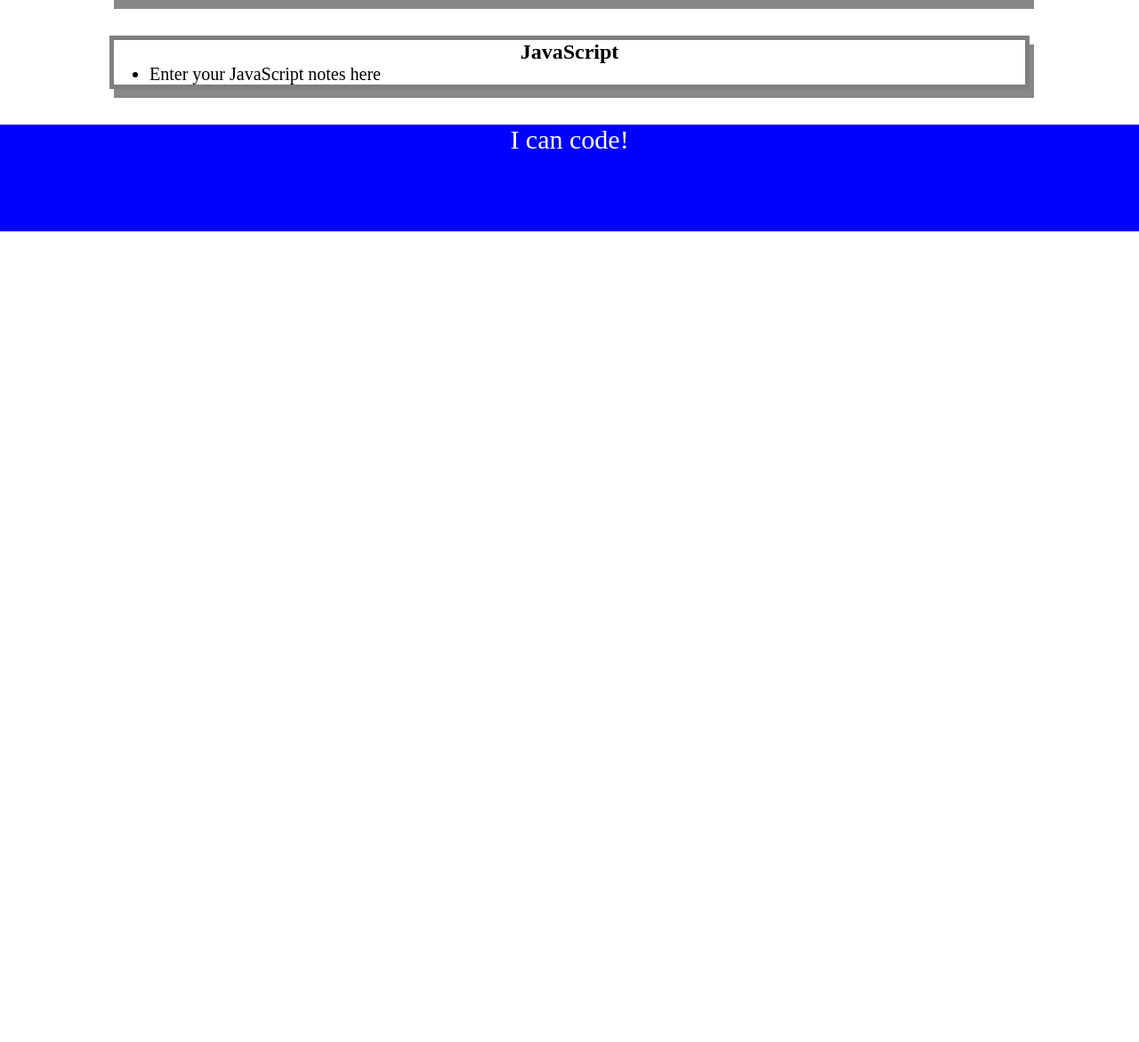
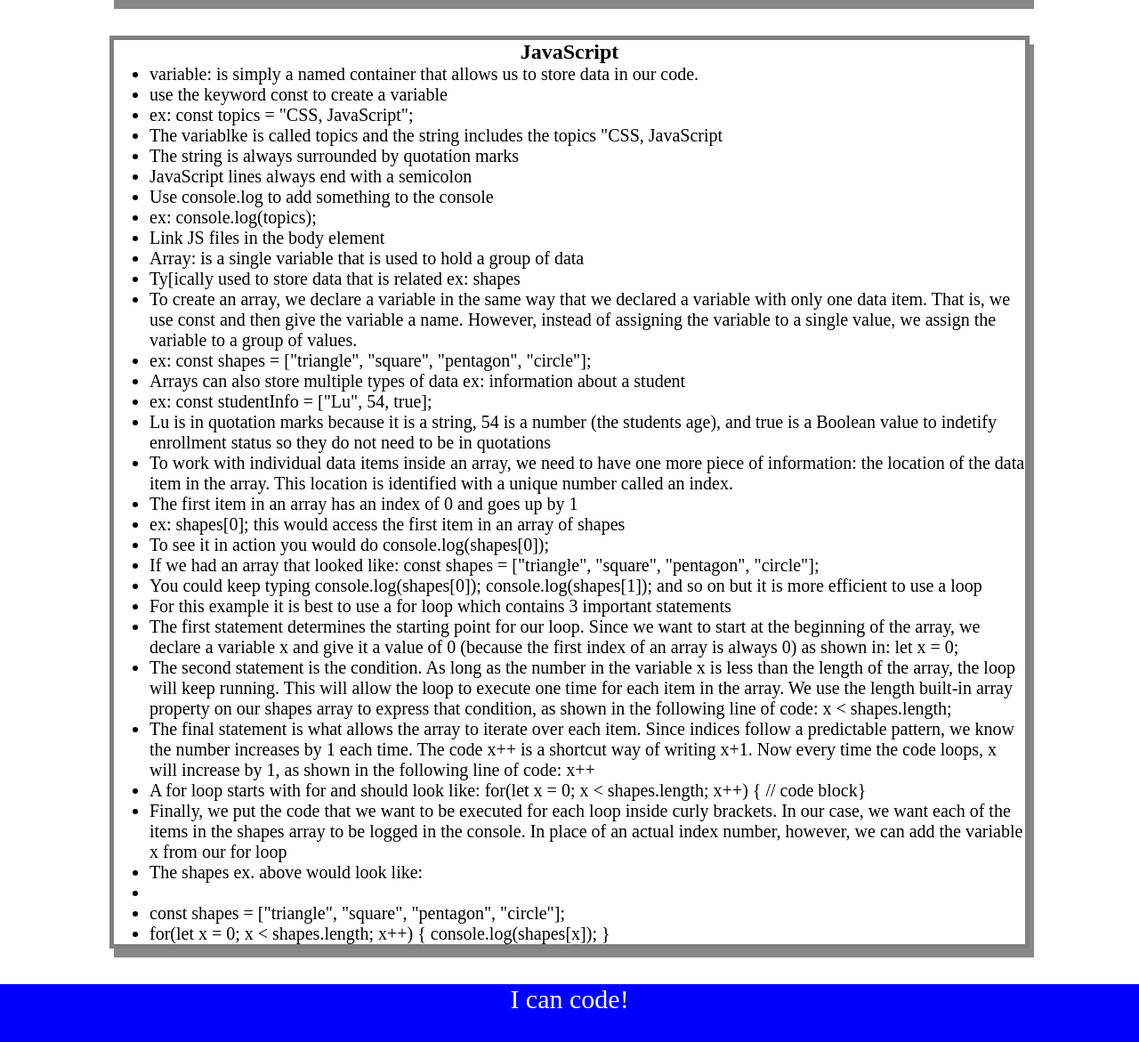
Before and after one commit to rlacroix0102/prework-study-guide, a plain HTML site: page prework-study-guide/index.html in a window 1280 px wide. Shown: the part 857-2028 px from the top of the page at 89% size. Before the commit the page ends 1117 px from the top, so only its background shows below. Drawn offline with Linux system fonts and the light colour scheme.

Commit message:
added-JS

```diff
--- /dev/null
+++ b/prework-study-guide/assets/script.js
@@ -0,0 +1,16 @@
+const topics = ['HTML', 'CSS', 'Git', 'JavaScript'];
+for(let x = 0; x < topics.length; x++)
+    {console.log(topics[x]);}
+ /*
+if (topic === 'HTML') {
+  console.log("Let's study HTML!");
+} else if (topic === 'CSS') {
+  console.log("Let's study CSS!");
+} else if (topic === 'Git') {
+  console.log("Let's study Git!");
+} else if (topic === 'JavaScript') {
+  console.log("Let's study JavaScript!");
+} else {
+  console.log('Please try again!');
+}
+*/
--- a/prework-study-guide/assets/style.css
+++ b/prework-study-guide/assets/style.css
@@ -6,7 +6,7 @@ header,footer {
     height: 120px;
     background-color: blue;
     color: white;}
-hi, h2 {
+hi, h2, header {
     text-align: center;}
 img {
     display: block;
--- a/prework-study-guide/index.html
+++ b/prework-study-guide/index.html
@@ -12,6 +12,7 @@
       <img
       src="./assets/bowtie-cat.png"
       alt="Profile image of cat wearing a bow tie." />
+      <h2>✨ Open the Console to See What's Happening ✨</h2>
       <link rel="stylesheet" href="./assets/style.css">
     </header>
     <main>
@@ -54,7 +55,42 @@
       <section class="card" id="javascript-section">
         <h2>JavaScript</h2>
      <ul>
-       <li>Enter your JavaScript notes here</li>
+       <li>variable: is simply a named container that allows us to store data in our code.</li>
+       <li>use the keyword const to create a variable</li>
+       <li>ex: const topics = "CSS, JavaScript";</li>
+       <li>The variablke is called topics and the string includes the topics "CSS, JavaScript</li>
+       <li>The string is always surrounded by quotation marks</li>
+       <li>JavaScript lines always end with a semicolon</li>
+       <li>Use console.log to add something to the console</li>
+       <li>ex: console.log(topics);</li>
+       <li>Link JS files in the body element</li>
+       <Li>Array: is a single variable that is used to hold a group of data</Li>
+       <li>Ty[ically used to store data that is related ex: shapes</li>
+       <li>To create an array, we declare a variable in the same way that we declared a variable with only one data item. That is, we use const and then give the variable a name. However, instead of assigning the variable to a single value, we assign the variable to a group of values.</li>
+       <li>ex: const shapes = ["triangle", "square", "pentagon", "circle"];</li>
+       <li>Arrays can also store multiple types of data ex: information about a student</li>
+       <li>ex: const studentInfo = ["Lu", 54, true];
+       <li>Lu is in quotation  marks because it is a string, 54 is a number (the students age), and true is a Boolean value to indetify enrollment status so they do not need to be in quotations </li>
+       <li>To work with individual data items inside an array, we need to have one more piece of information: the location of the data item in the array. This location is identified with a unique number called an index. </li>
+       <li>The first item in an array has an index of 0 and goes up by 1</li>
+       <li>ex: shapes[0]; this would access the first item in an array of shapes</li>
+       <li>To see it in action you would do console.log(shapes[0]);</li>
+       <li>If we had an array that looked like: const shapes = ["triangle", "square", "pentagon", "circle"];</li>
+       <li>You could keep typing console.log(shapes[0]);
+                                 console.log(shapes[1]); and so on but it is more efficient to use a loop</li>
+       <li>For this example it is best to use a for loop which contains 3 important statements</li>
+       <li>The first statement determines the starting point for our loop. Since we want to start at the beginning of the array, we declare a variable x and give it a value of 0 (because the first index of an array is always 0) as shown in: let x = 0;</li>
+       <li>The second statement is the condition. As long as the number in the variable x is less than the length of the array, the loop will keep running. This will allow the loop to execute one time for each item in the array. We use the length built-in array property on our shapes array to express that condition, as shown in the following line of code: x < shapes.length;</li>
+       <li>The final statement is what allows the array to iterate over each item. Since indices follow a predictable pattern, we know the number increases by 1 each time. The code x++ is a shortcut way of writing x+1. Now every time the code loops, x will increase by 1, as shown in the following line of code: x++</li>
+       <li>A for loop starts with for and should look like: for(let x = 0; x < shapes.length; x++) {
+        // code block}</li>
+        <li>Finally, we put the code that we want to be executed for each loop inside curly brackets. In our case, we want each of the items in the shapes array to be logged in the console. In place of an actual index number, however, we can add the variable x from our for loop</li>
+       <li>The shapes ex. above would look like:<li>
+       <li>const shapes = ["triangle", "square", "pentagon", "circle"];</li>
+       <li>for(let x = 0; x < shapes.length; x++) {
+          console.log(shapes[x]);
+         }</li>
+
      </ul>
 
       </section>
@@ -63,5 +99,6 @@
     <footer>
       <p>I can code!</p>
     </footer>
+    <script src="./assets/script.js"></script>
   </body>
 </html>
```
